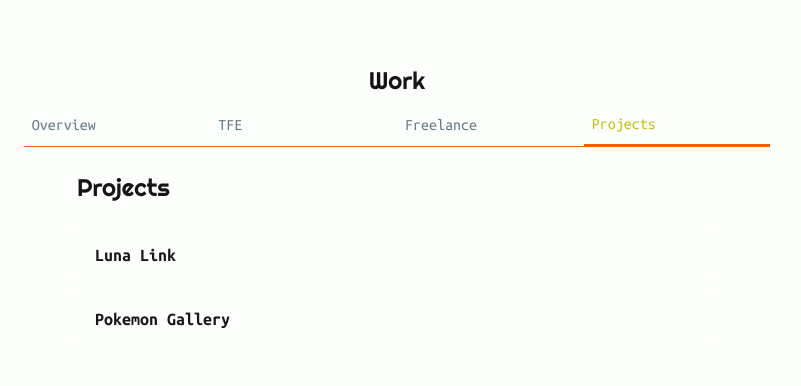
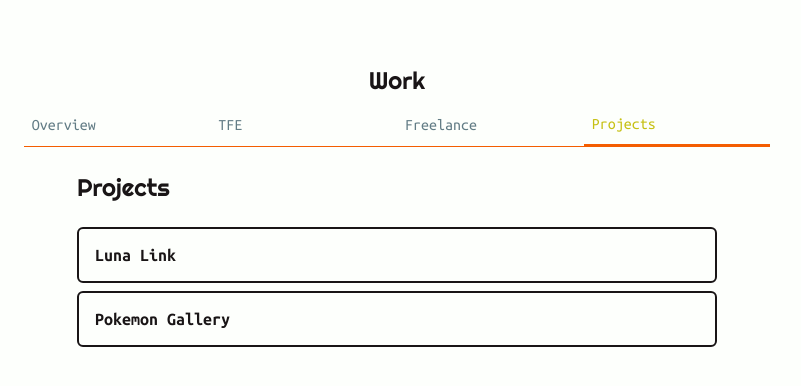
Before and after one commit to rooted92/portfolio-v2, a Next.js app: page /work/projects in a window 1280 px wide. Shown: the top 386 px of the page, without its empty margins (243-1044 px from the left). Built offline with nearby package versions, Linux system fonts and the light colour scheme.

Commit message:
style: added light mode styling for text and border on accordion

```diff
--- a/app/components/Accordion.tsx
+++ b/app/components/Accordion.tsx
@@ -28,7 +28,7 @@ const Accordion = ({ items }: AccordionProps) => {
             {items.map((item, index) => (
                 <div
                     key={index}
-                    className="border-2 rounded-md border-honeydew mb-2"
+                    className="border-2 rounded-md dark:border-honeydew border-licorice mb-2"
                 >
                     <button
                         onClick={() => toggleAccordion(index)}
@@ -55,7 +55,7 @@ const Accordion = ({ items }: AccordionProps) => {
                         className={`overflow-hidden transition-all duration-300 ${openIndex === index ? "max-h-[1000px]" : "max-h-0"
                             }`}
                     >
-                        <div className="px-4 pb-4 text-honeydew">
+                        <div className="px-4 pb-4 dark:text-honeydew">
                             <p className="text-pretty">{item.description}</p>
                             <div className="flex gap-3 mt-2">{item.icons}</div>
 
```
